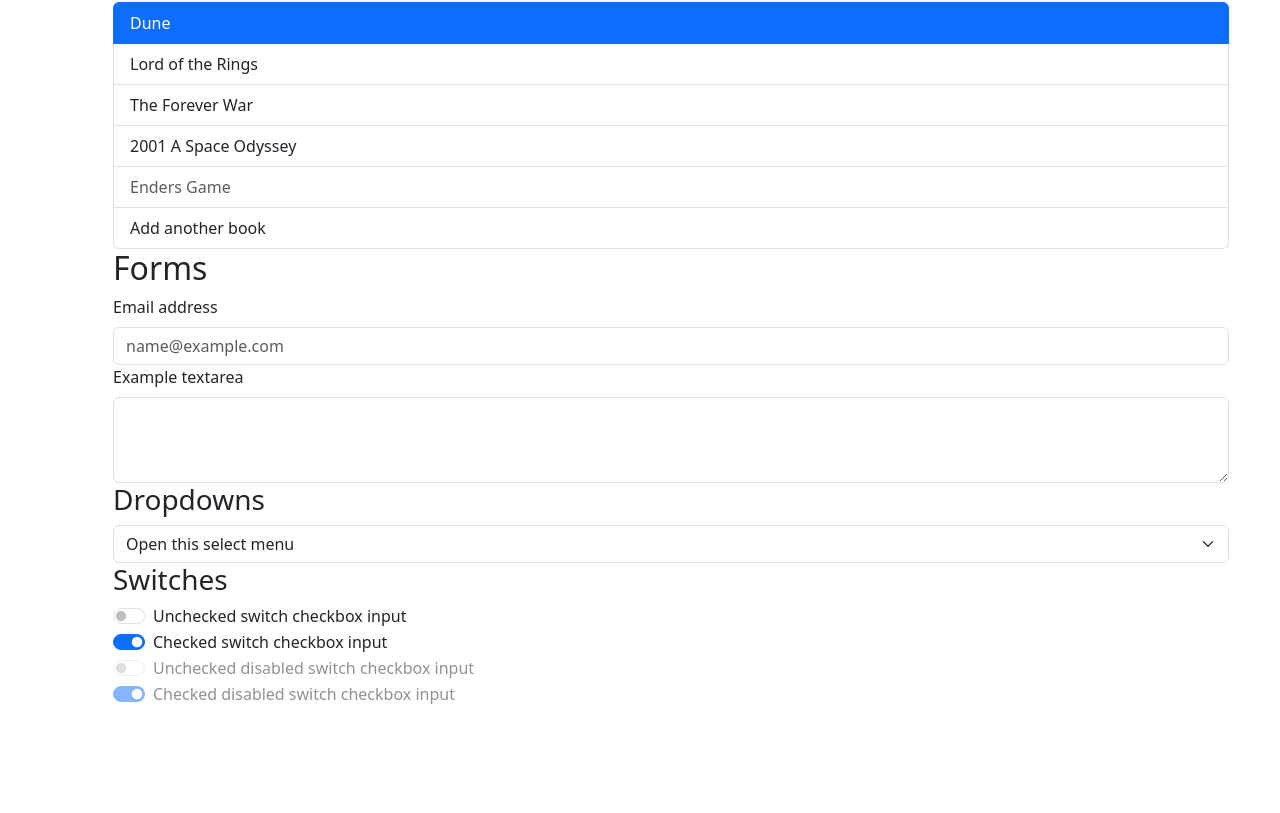
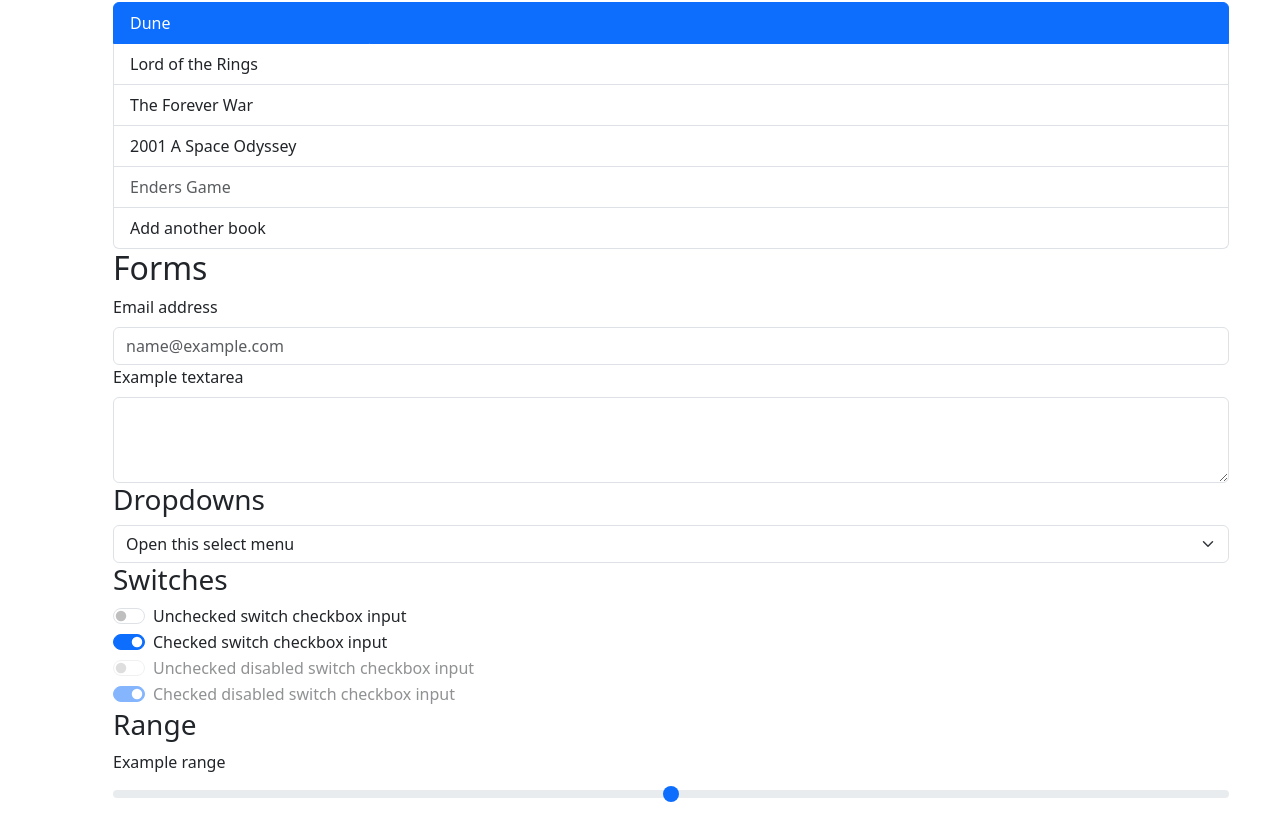
Before and after one commit to kushalkrishnappa/kambaz, a Next.js app: page /Labs/Lab2 in a window 1280 px wide. Shown: the part 6206-7019 px from the top of the page. Before the commit the page ends 6915 px from the top, so only its background shows below. Built offline with nearby package versions, Linux system fonts and the light colour scheme.

Commit message:
- Styling Range and Sliders with React Bootstrap

```diff
--- a/app/Labs/Lab2/BootstrapForms.tsx
+++ b/app/Labs/Lab2/BootstrapForms.tsx
@@ -1,4 +1,5 @@
 import { FormCheck, FormControl, FormLabel, FormSelect } from "react-bootstrap";
+import FormRange from "react-bootstrap/esm/FormRange";
 
 export default function BootstrapForms() {
   return (
@@ -47,6 +48,12 @@ export default function BootstrapForms() {
           disabled
         />
       </div>
+
+      <div id="wd-css-styling-range-and-sliders">
+        <h3>Range</h3>
+        <FormLabel>Example range</FormLabel>
+        <FormRange min="0" max="5" step="0.5" />
+      </div>
     </div>
   );
 }
```
